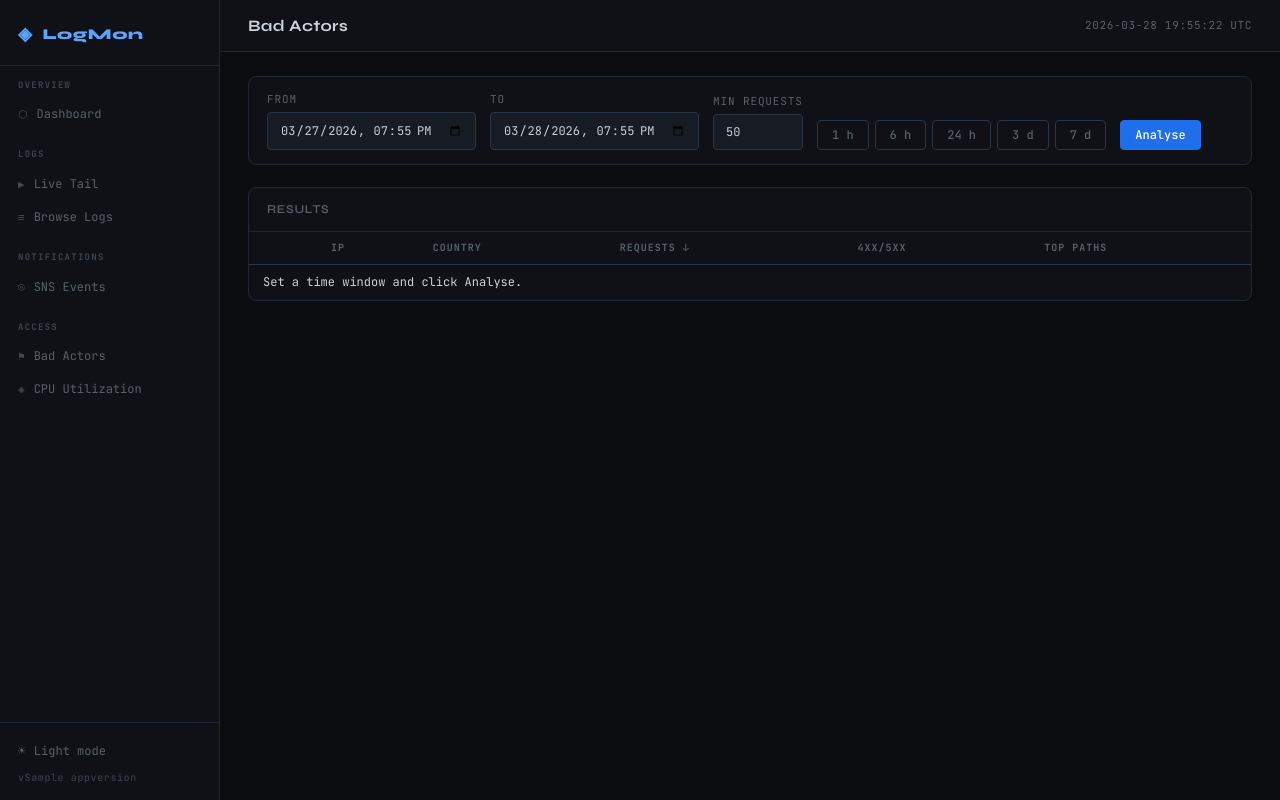
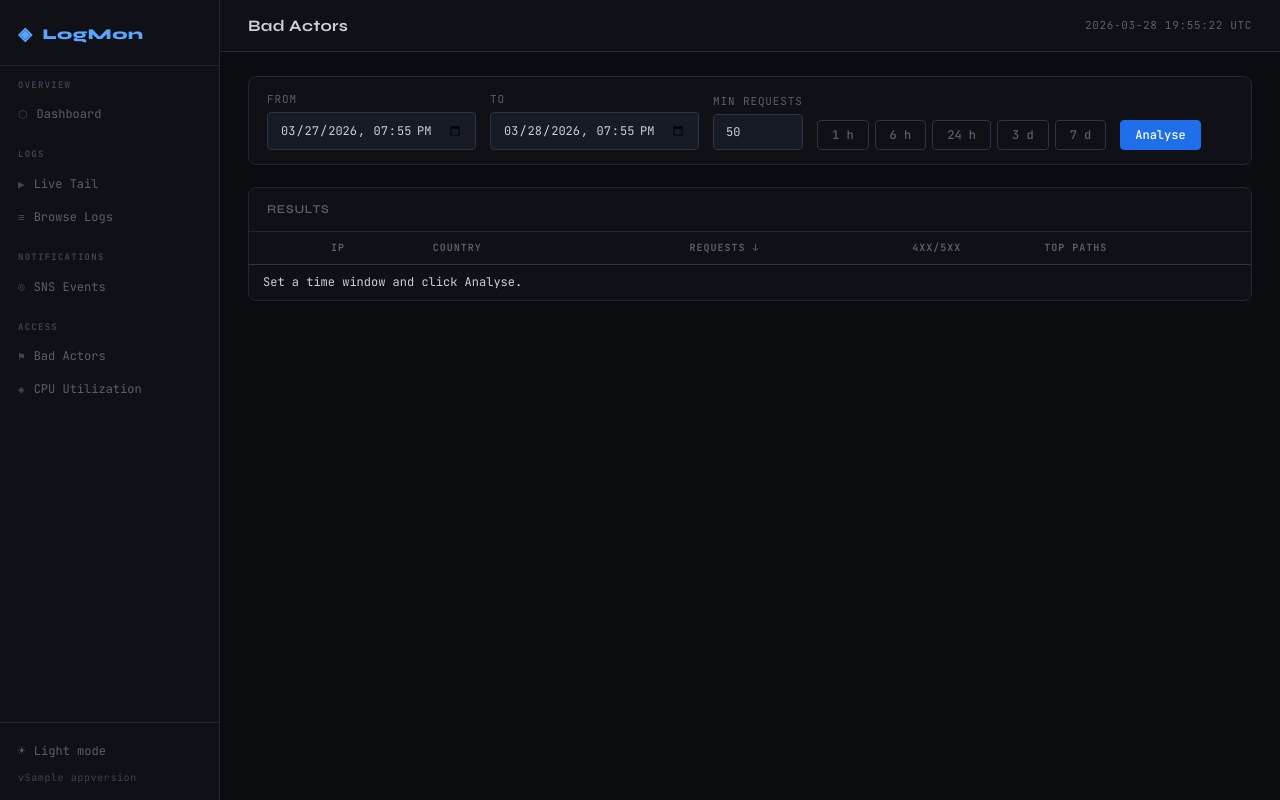
Before and after one commit to louking/logmon, a Python web app: template app/src/logmon/templates/bad_actors.jinja2 in a window 1280 px wide. Run offline with Jinja, Linux system fonts and the light colour scheme; the template is opened without the code that fills it: most values are stand-ins (such as "Sample title", 1, 10 or a date in 2020).

Commit message:
bad actor table display tweak (#6)

```diff
--- a/app/src/logmon/templates/bad_actors.jinja2
+++ b/app/src/logmon/templates/bad_actors.jinja2
@@ -75,8 +75,8 @@
         <th></th>
         <th style="cursor:pointer;" data-sort="ip">IP <span class="sort-arrow"></span></th>
         <th style="cursor:pointer;" data-sort="country">Country <span class="sort-arrow"></span></th>
-        <th style="cursor:pointer;" data-sort="count">Requests ↓ <span class="sort-arrow"></span></th>
-        <th style="cursor:pointer;" data-sort="error_count">4xx/5xx <span class="sort-arrow"></span></th>
+        <th style="cursor:pointer;text-align:center;" data-sort="count">Requests ↓ <span class="sort-arrow"></span></th>
+        <th style="cursor:pointer;text-align:center;" data-sort="error_count">4xx/5xx <span class="sort-arrow"></span></th>
         <th>Top paths</th>
       </tr>
     </thead>
@@ -174,8 +174,8 @@ function renderTable() {
       <td><input type="checkbox" class="ip-select" data-ip="${a.ip}" ${chk}></td>
       <td style="font-family:monospace;white-space:nowrap;">${a.ip}</td>
       <td><span class="badge badge-grey">${a.country}</span></td>
-      <td style="text-align:right;">${a.count.toLocaleString()}</td>
-      <td style="text-align:right;color:${errColor};">${a.error_count.toLocaleString()} <span class="text-muted" style="font-size:10px;">(${errPct}%)</span></td>
+      <td style="text-align:center;">${a.count.toLocaleString()}</td>
+      <td style="text-align:center;color:${errColor};">${a.error_count.toLocaleString()} <span class="text-muted" style="font-size:10px;">(${errPct}%)</span></td>
       <td>${paths}</td>
     </tr>`;
   }).join('');
```
